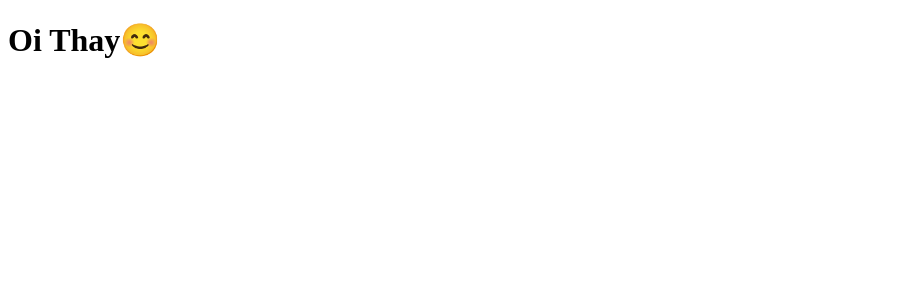
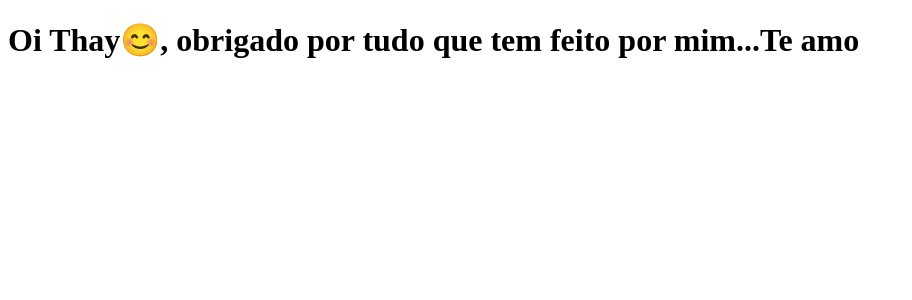
Before and after one commit to DevOsvaldo/clone-tabnews, a Next.js app: page / in a window 1280 px wide. Shown: the top 300 px of the page, without its empty margins (0-912 px from the left). Built offline with nearby package versions, Linux system fonts and the light colour scheme.

Commit message:
atualização de mensagem

```diff
--- a/pages/index.js
+++ b/pages/index.js
@@ -1,4 +1,4 @@
 function Home(){
-    return  <h1>Oi Thay😊</h1>
+    return  <h1>Oi Thay😊, obrigado por tudo que tem feito por mim...Te amo</h1>
 }
 export  default Home;
```
